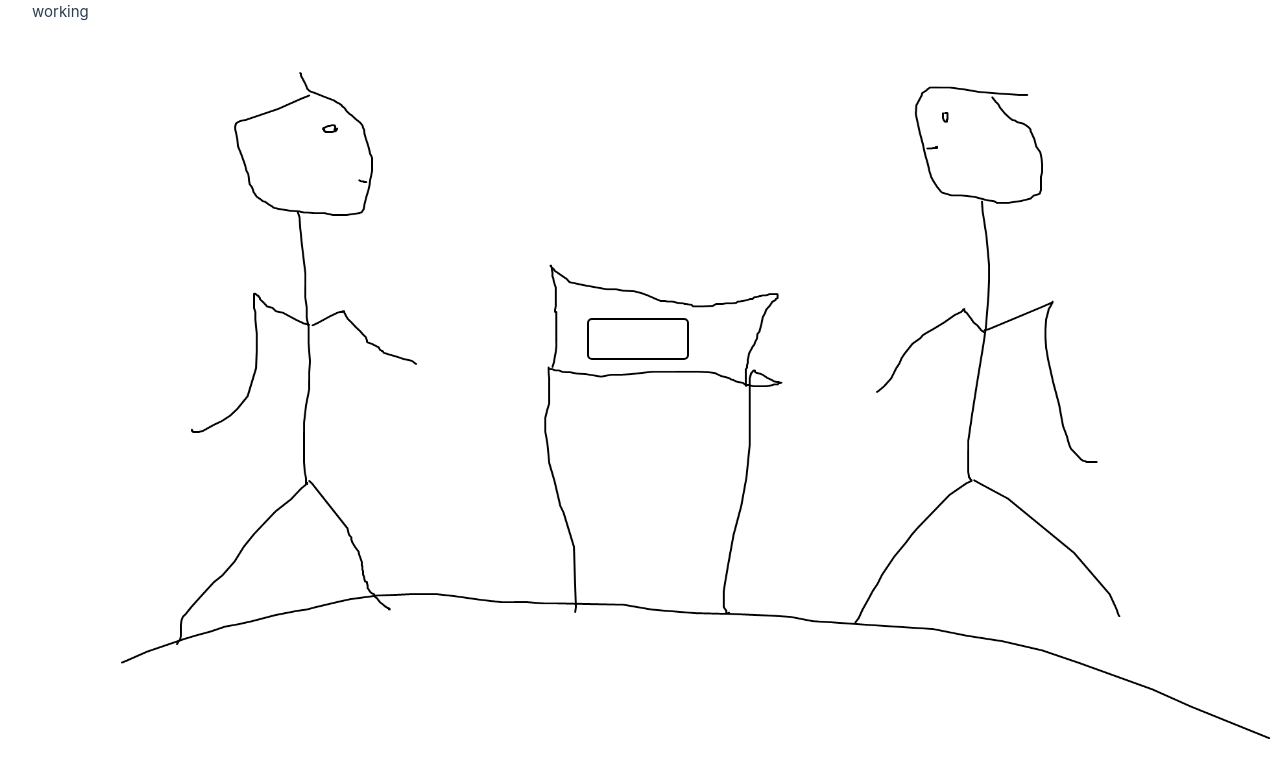
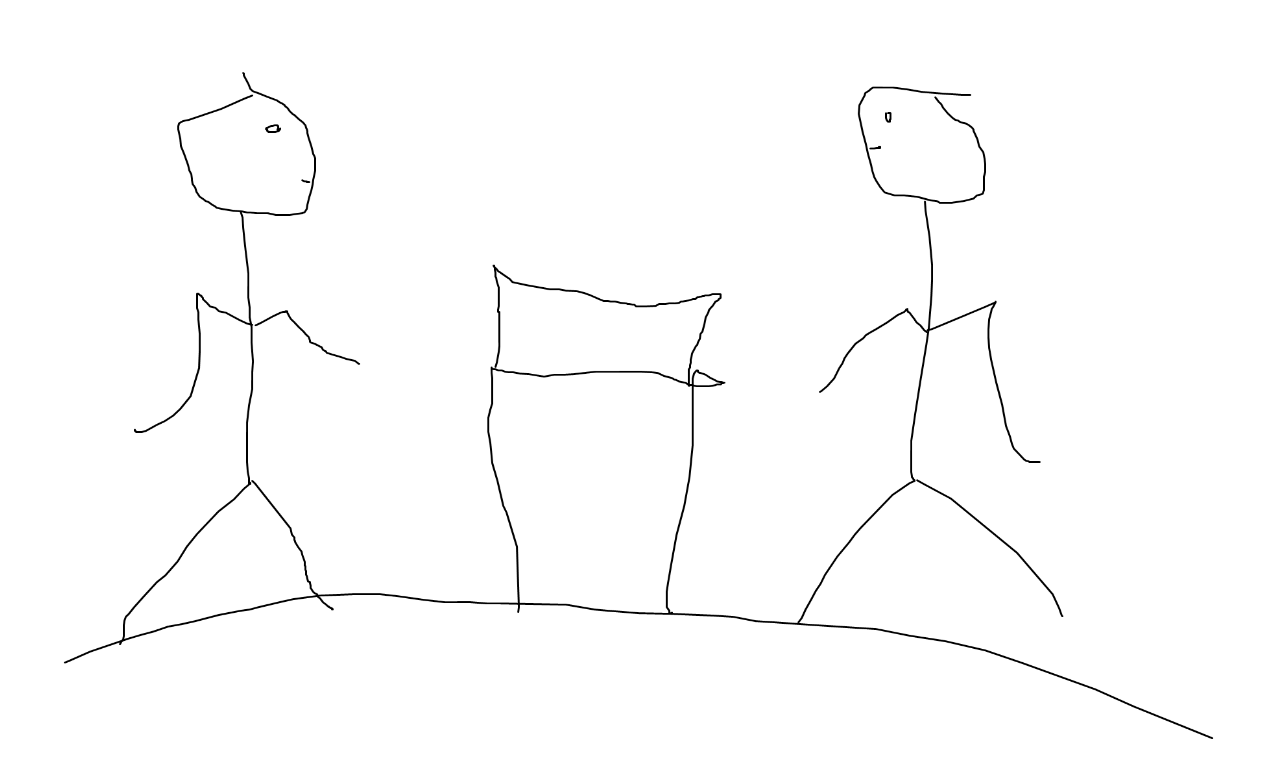
Before and after one commit to klaswell16/mothers-day, a Vue app: page / in a window 1280 px wide. Shown: the top 778 px of the page. Built offline with nearby package versions, Linux system fonts and the light colour scheme.

Commit message:
add background change on button hover

```diff
--- a/src/App.vue
+++ b/src/App.vue
@@ -4,19 +4,28 @@ const transition = ref(false);
 </script>
 
 <template>
-  <header>working</header>
+
   <div class="image-container">
+    <!-- Main Image (Always Visible) -->
     <img
-      class="card-image"
+      class="card-image main-image"
       alt="boys waiting"
       src="/boys_waiting.png"
     />
+
+
     <button
       class="overlay-button"
       @click="transition = true"
     >
       click me
     </button>
+    <img
+      class="card-image hover-image"
+      alt="boys waiting - hover state"
+      src="/boys_pressin.png"
+    />
+
   </div>
   <div v-if="transition">trans</div>
 </template>
@@ -33,22 +42,42 @@ const transition = ref(false);
   display: block;
 }
 
+.main-image {
+  position: relative;
+  z-index: 1;
+  transition: opacity 0.3s ease;
+}
+
+.hover-image {
+  position: absolute;
+  top: 0;
+  left: 0;
+  opacity: 0;
+  z-index: 2;
+  transition: opacity 0.3s ease;
+}
+
 .overlay-button {
   position: absolute;
   bottom: 55%;
   right: 50%;
-
-
   background: transparent;
-  border: 2px solid black;
+  border: 2px solid white;
   color: white;
   padding: 10px 20px;
   cursor: pointer;
   font-size: 16px;
   border-radius: 5px;
+  z-index: 3;
 }
 
-.overlay-button:hover {
-  background: rgba(255, 255, 255, 0.2);
+
+.overlay-button:hover ~ .hover-image {
+  opacity: 1;
+}
+
+
+.overlay-button:hover ~ .main-image {
+  opacity: 0;
 }
 </style>
```
